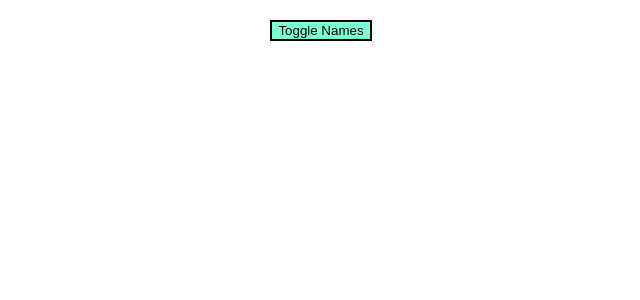
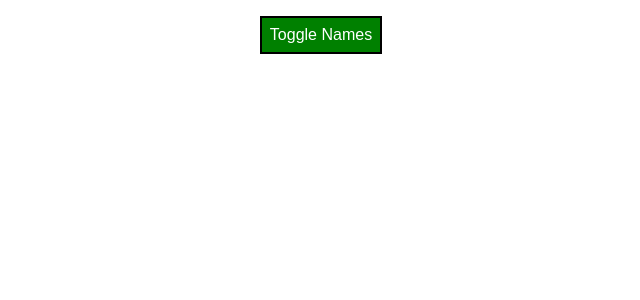
Before and after one commit to leonardosouza/react-complete-guide, a React app: page / in a window 1280 px wide. Shown: the top 300 px of the page, without its empty margins (319-959 px from the left). Built offline with nearby package versions, Linux system fonts and the light colour scheme.

Commit message:
Adding Pseudo Selectors

```diff
--- a/src/App.css
+++ b/src/App.css
@@ -1,22 +1,31 @@
 .App {
   text-align: center;
+  margin: 1em;
 }
 
-.box {
-  border: 1px solid;
-  width: 33%;
-  min-height: 210px;
-  margin: 20px auto;
-  padding: 0 10px 10px;
+.App button {
+  border: 2px solid black;
+  padding: 0.5em;
+  background-color: green;
+  color: white;
+  font: inherit;
+  cursor: pointer;
 }
 
-.upper {
-  text-transform: uppercase;
+.App button:hover {
+  background-color: lightgreen;
+  color: black;
 }
 
-.purple {
-  color: purple;
+.App button.Red {
+  background-color: red;
 }
+
+.App button.Red:hover {
+  background-color: red;
+  color: yellow;
+}
+
 
 .greenyellow {
   background: greenyellow;
--- a/src/App.js
+++ b/src/App.js
@@ -1,6 +1,6 @@
 import Person from './Person/Person';
 import React, { Component } from 'react';
-import css from './App.css';
+import classes from './App.css';
 
 class App extends Component {
   state = {
@@ -66,27 +66,18 @@ class App extends Component {
   };
 
   render() {
-    let style = {
-      button: {
-        border: '2px solid',
-        background: 'aquamarine',
-        cursor: 'pointer',
-        marginTop: '20px',
-        outline: 'none',
-      },
-    };
-
-    let classes = [css.box, css.upper, css.purple];
+    let cssClasses = [];
 
     if(this.state.persons.length > 2) {
-      classes.push(css.greenyellow);
+      cssClasses.push(classes.greenyellow);
     }
 
     if (this.state.persons.length <= 2) {
-      classes.push(css.darkorange);
+      cssClasses.push(classes.darkorange);
     }
 
     let persons = null;
+    let btnClass = null
 
     if (this.state.showPersons) {
       persons = (
@@ -99,7 +90,7 @@ class App extends Component {
                 key={person.id}
                 change={event => this.nameChangeHandler(event, person.id)}
                 click={() => this.deletePersonHandler(index)}
-                classes={classes.join(' ')}
+                cssClasses={cssClasses.join(' ')}
               >
                 <img src={person.pic} alt={person.name} />
               </Person>
@@ -108,12 +99,12 @@ class App extends Component {
         </div>
       );
 
-      style.button.background = 'burlywood';
+      btnClass = classes.Red;
     }
 
     return (
-        <div className={css.App}>
-          <button onClick={this.togglePersonsHandler} style={style.button}>
+        <div className={classes.App}>
+          <button onClick={this.togglePersonsHandler} className={btnClass}>
             Toggle Names
           </button>
           {persons}
--- /dev/null
+++ b/src/Person/Person.css
@@ -0,0 +1,15 @@
+.Person {
+  border: 1px solid;
+  width: 33%;
+  min-height: 210px;
+  margin: 20px auto;
+  padding: 0 10px 10px;
+}
+
+.upper {
+  text-transform: uppercase;
+}
+
+.purple {
+  color: purple;
+}
--- a/src/Person/Person.js
+++ b/src/Person/Person.js
@@ -1,15 +1,19 @@
 import React from 'react';
+import classes from './Person.css';
 
 const person = (props) => {
-  const { name, age, children, click, change, classes } = props;
-  return (
-    <div className={classes}>
-      <p>I'm <strong>{name}</strong> and I <strong>{age}</strong> years old!</p>
+  const { name, age, children, click, change, cssClasses } = props;
+
+  return <div className={`${cssClasses} ${classes.Person} ${classes.purple} ${classes.upper}`}>
+      <p>
+        I'm <strong>{name}</strong> and I <strong>{age}</strong> years old!
+      </p>
       <p>{children}</p>
-      <p><input onChange={change} value={name} /></p>
+      <p>
+        <input onChange={change} value={name} />
+      </p>
       <button onClick={click}>Remove this item</button>
-    </div>
-  );
+    </div>;
 }
 
 export default person;
```
